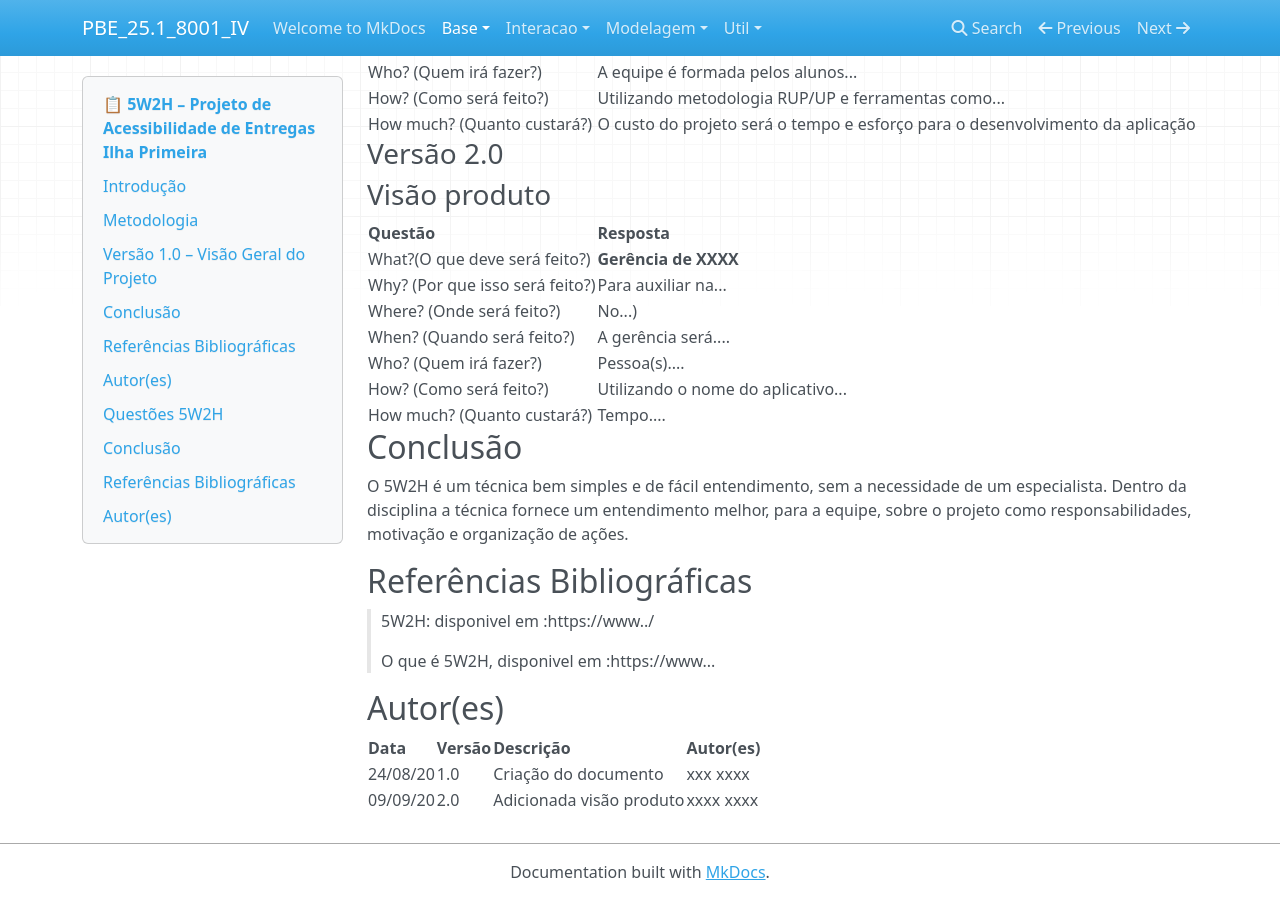
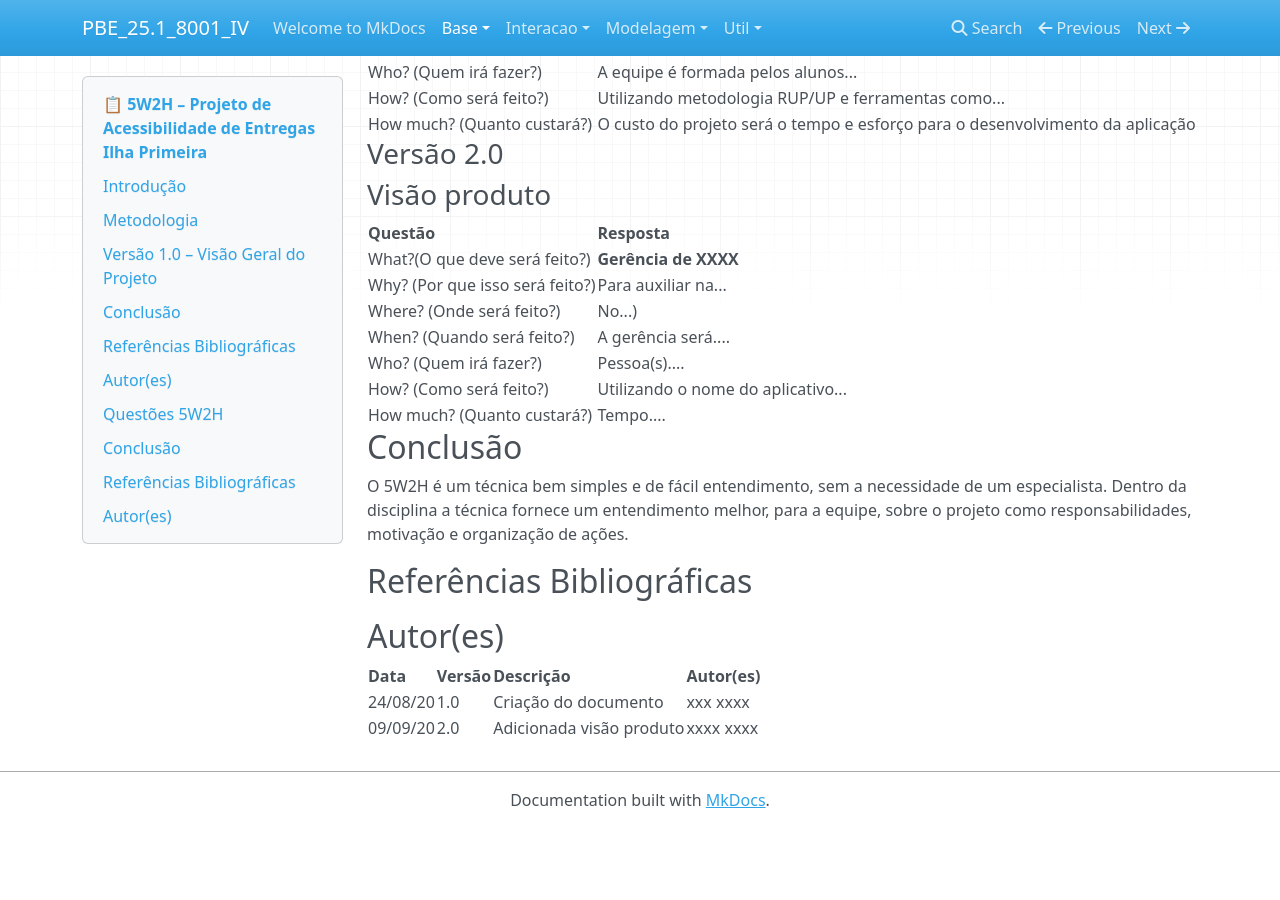
Before and after one commit to Projetos-de-Extensao/PBE_25.1_8001_IV_SkyDrop, an MkDocs documentation site: the page built from docs/base/5w2h.md, in a window 1280 px wide and 900 px high, scrolled down 2224 px. Built offline with MkDocs 1.6.1, drawn with Linux system fonts in a browser that asks for light colours; nearby versions of some CDN libraries; after the commit the page ends 3052 px from its top, so only the background shows below that.

Commit message:
Update 5w2h.md

```diff
--- a/docs/base/5w2h.md
+++ b/docs/base/5w2h.md
@@ -78,9 +78,7 @@ O 5W2H é um técnica bem simples e de fácil entendimento, sem a necessidade de
 
 
 ## Referências Bibliográficas
-> 5W2H: disponivel em :https://www../
-
-> O que é 5W2H, disponivel em :https://www...
+>
 
 ## Autor(es)
 | Data | Versão | Descrição | Autor(es) |
```
